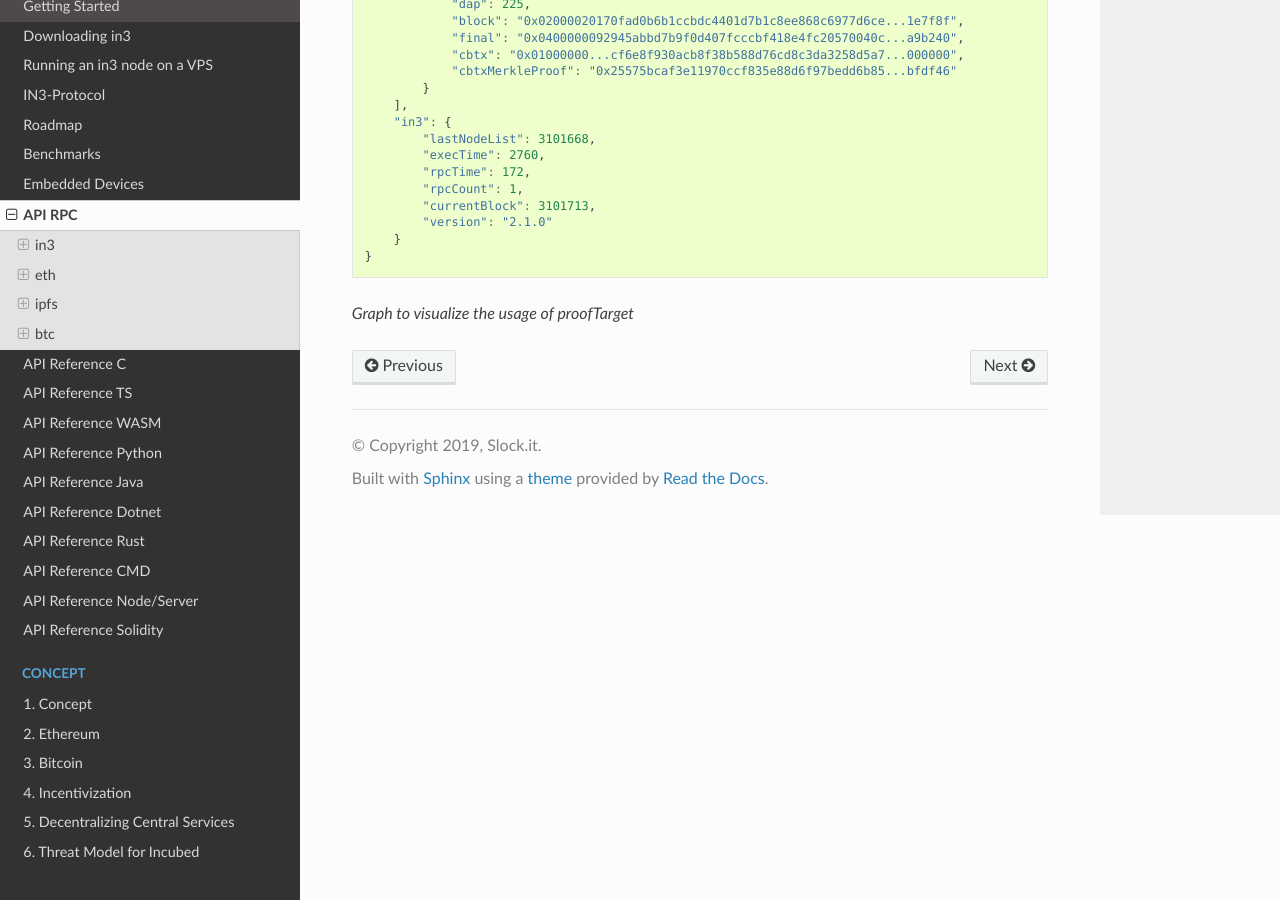
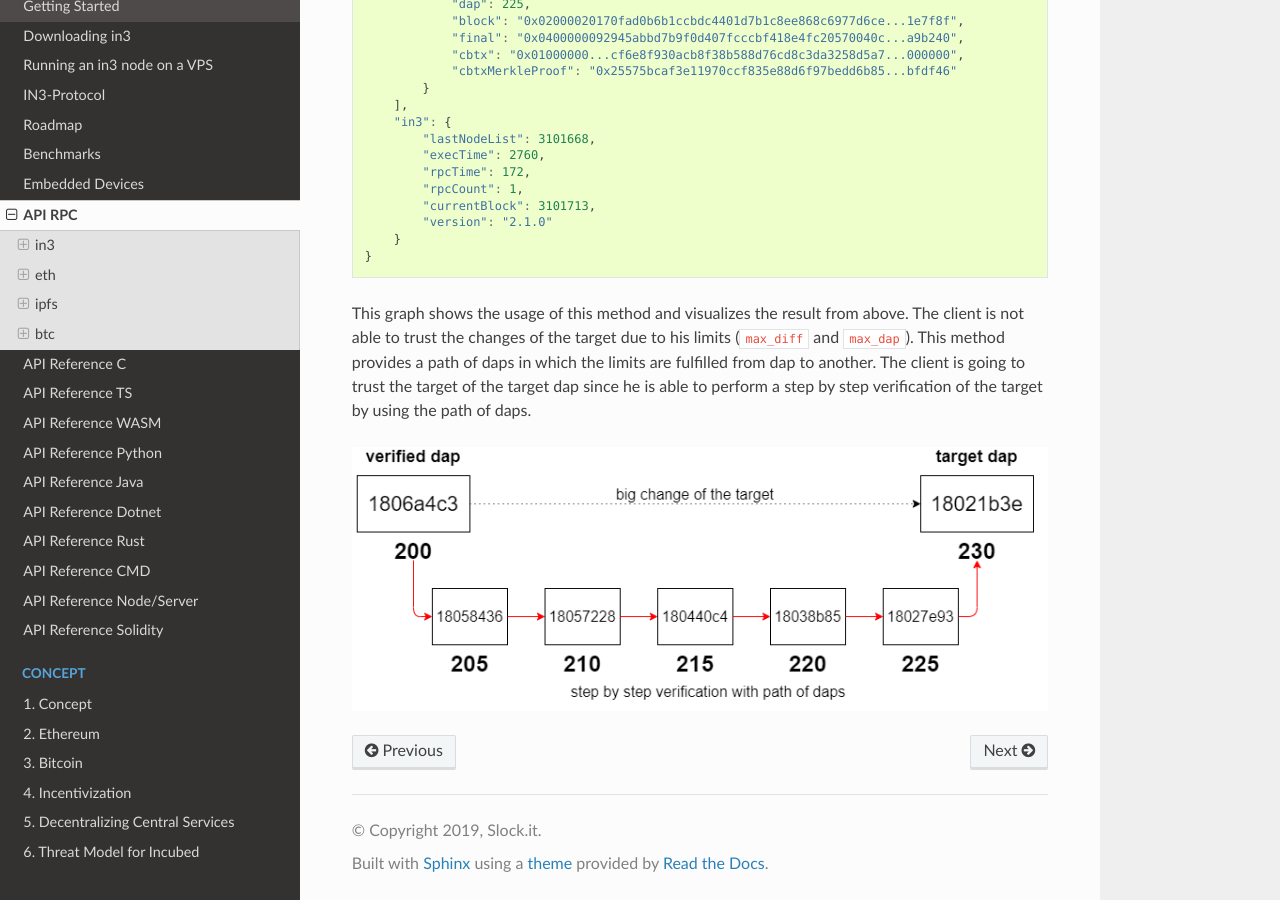
Before and after one commit to blockchainsllc/in3-docs, a Sphinx documentation site: the page built from docs/rpc.md, in a window 1280 px wide and 900 px high, scrolled down 57964 px. Built offline with Sphinx 7.4.7 and the Read the Docs theme 2.0.0, drawn with Linux system fonts in a browser that asks for light colours.

Commit message:
Update rpc.md

````diff
--- a/docs/rpc.md
+++ b/docs/rpc.md
@@ -2741,4 +2741,6 @@ Response:
 }
 ```
 
-*Graph to visualize the usage of proofTarget*
+This graph shows the usage of this method and visualizes the result from above. The client is not able to trust the changes of the target due to his limits (`max_diff` and `max_dap`). This method provides a path of daps in which the limits are fulfilled from dap to another. The client is going to trust the target of the target dap since he is able to perform a step by step verification of the target by using the path of daps.
+
+![](proofTarget.png)
````
